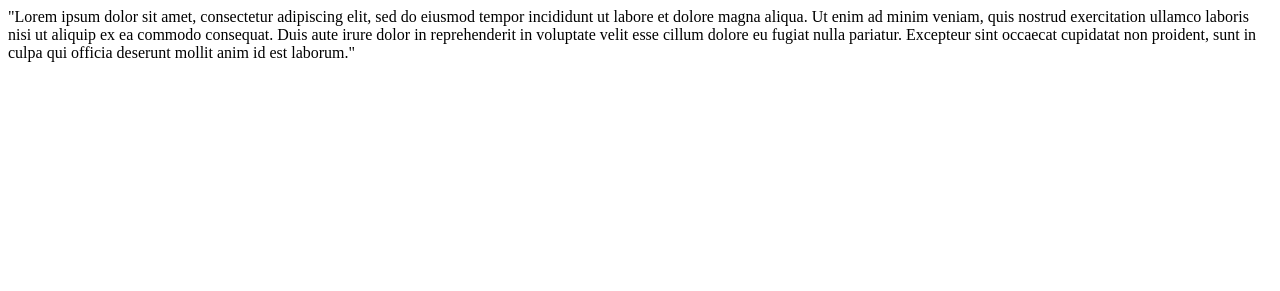
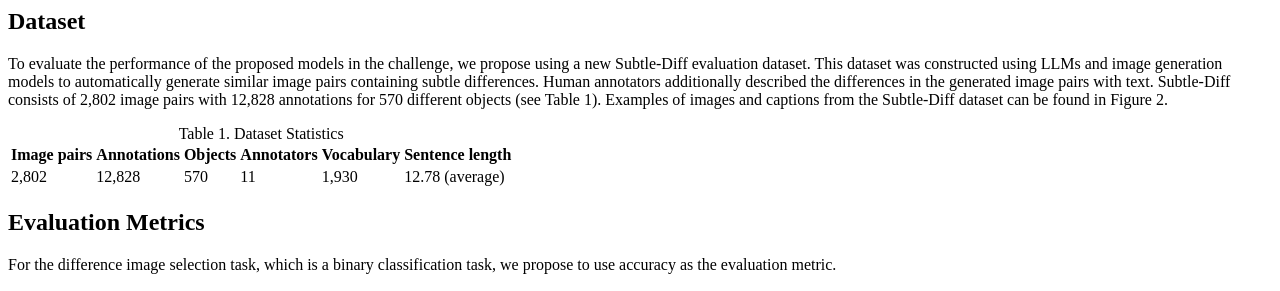
Before and after one commit to mariiak2021/Subtle-Diff-Challenge, a Python web app: template templates/evaluation_details.html in a window 1280 px wide. Shown: the top 291 px of the page. Run offline with Jinja, Linux system fonts and the light colour scheme; the template is opened without the code that fills it, so the values that code supplies are empty.

Commit message:
Update evaluation_details.html

```diff
--- a/templates/evaluation_details.html
+++ b/templates/evaluation_details.html
@@ -1 +1,39 @@
-<p>"Lorem ipsum dolor sit amet, consectetur adipiscing elit, sed do eiusmod tempor incididunt ut labore et dolore magna aliqua. Ut enim ad minim veniam, quis nostrud exercitation ullamco laboris nisi ut aliquip ex ea commodo consequat. Duis aute irure dolor in reprehenderit in voluptate velit esse cillum dolore eu fugiat nulla pariatur. Excepteur sint occaecat cupidatat non proident, sunt in culpa qui officia deserunt mollit anim id est laborum."</p>
+<h2>Dataset</h2>
+        <p>
+            To evaluate the performance of the proposed models in the challenge, we propose using a new Subtle-Diff evaluation dataset. This dataset was constructed using LLMs and image generation models to automatically generate similar image pairs containing subtle differences. Human annotators additionally described the differences in the generated image pairs with text. Subtle-Diff consists of 2,802 image pairs with 12,828 annotations for 570 different objects (see Table 1). Examples of images and captions from the Subtle-Diff dataset can be found in Figure 2.
+        </p>
+
+        <div class="table-container">
+            <table>
+                <caption>Table 1. Dataset Statistics</caption>
+                <tr>
+                    <th>Image pairs</th>
+                    <th>Annotations</th>
+                    <th>Objects</th>
+                    <th>Annotators</th>
+                    <th>Vocabulary</th>
+                    <th>Sentence length</th>
+                </tr>
+                <tr>
+                    <td>2,802</td>
+                    <td>12,828</td>
+                    <td>570</td>
+                    <td>11</td>
+                    <td>1,930</td>
+                    <td>12.78 (average)</td>
+                </tr>
+            </table>
+        </div>
+
+        <h2>Evaluation Metrics</h2>
+        <p>
+            For the difference image selection task, which is a binary classification task, we propose to use accuracy as the evaluation metric.
+        </p>
+        <p>
+            For the conditional difference captioning task, evaluation can be conducted using BLEU-4 and CIDEr metrics, widely used in image captioning tasks. Furthermore, the semantic alignment between predicted and correct texts can be assessed using GPT-4, facilitating the calculation of recall and precision. Recall is the proportion of all captions that semantically matched at least one of the ground truth texts. Precision is the proportion of annotations, excluding those described as having no difference, that were accurately matched to the image pairs.
+        </p>
+
+        <div class="image-container">
+            <img src="figure2.png" alt="Figure 2: Examples of images and captions from the Subtle-Diff dataset">
+            <p>Figure 2: Examples of images and captions from the Subtle-Diff dataset</p>
+        </div>
```
